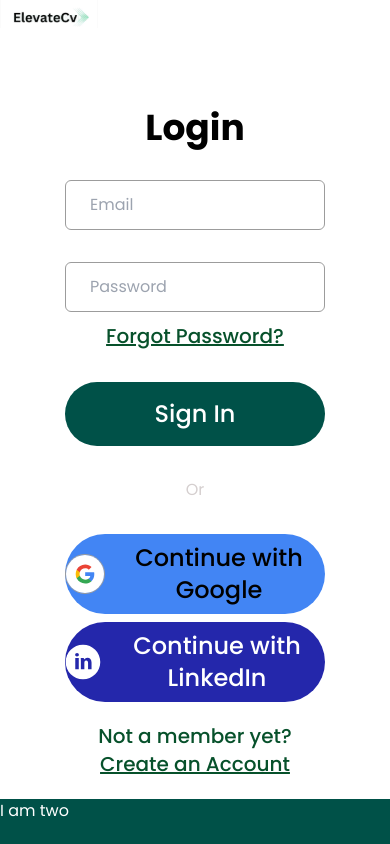
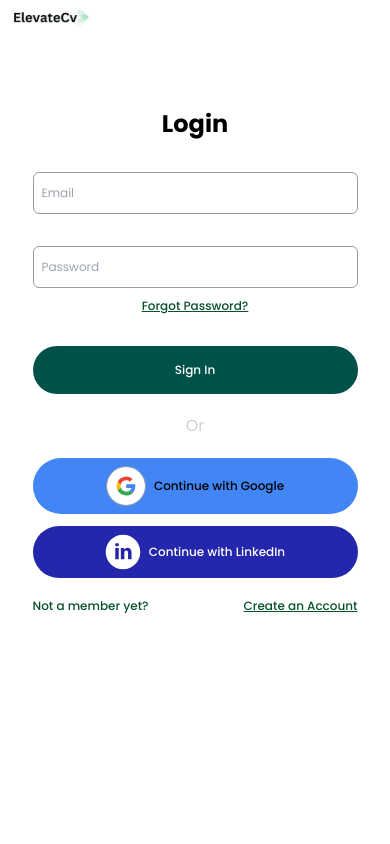
Before and after one commit to onuorachidimma/cv_maker, a React (Vite) app: page /login in a window 390 px wide. Built offline with nearby package versions, Linux system fonts and the light colour scheme.

Commit message:
feat: create LoginPage responsive UI

```diff
--- a/src/pages/loginPage.jsx
+++ b/src/pages/loginPage.jsx
@@ -1,19 +1,21 @@
 import logo from "../assets/images/Logo-whitebg.svg";
 import { Link } from "react-router-dom";
-import signinImg from "../assets/images/Signin-Button.svg";
-import googleSigninImg from "../assets/images/googleLoginButton.svg";
 import linkedInSigninImg from "../assets/images/social_linkedin-with-circle.svg";
 import googleIcon from "../assets/images/google.svg";
+import loginPicture from "../assets/images/LoginPage-picture.svg";
+import yellowAngle from "../assets/images/YellowVector 1.svg";
 const LoginPage = () => {
   return (
-    <div className="flex flex-wrap font-sans h-screen">
-      <div className="w-full md:w-2/3 bg-white text-black">
-        <div className="mb-20 w-1/4 bg-black">
+    <div className="flex flex-wrap font-sans h-screen lg:max-w-1700px lg:mx-auto">
+      <div className="w-full md:w-6/12 lg:w-2/3 bg-white text-black">
+        <div className="mb-20 w-1/4">
           <img className="" src={logo} alt="Logo" />
         </div>
 
-        <div className="w-8/12 mx-auto">
-          <h3 className="text-4xl font-bold mb-8 text-center">Login</h3>
+        <div className="w-10/12 md:w-10/12 lg:w-6/12 mx-auto">
+          <h3 className="text-2xl md:text-3xl lg:text-4xl  font-bold mb-8 text-center">
+            Login
+          </h3>
 
           <div className="mb-8">
             <input
@@ -21,18 +23,18 @@ const LoginPage = () => {
               name="email"
               id="email"
               placeholder="Email"
-              className="w-full border border-customLight block rounded-md mb-8 py-3 indent-6"
+              className="w-full border border-customLight block rounded-md mb-8 py-3 indent-2 sm:indent-3 md:indent-6 text-xs sm:text-x md:text-xl"
             />
             <input
               type="password"
               name="password"
               id="password"
               placeholder="Password"
-              className="w-full border border-customLight block rounded-md mb-2.5 py-3 indent-6"
+              className="w-full border border-customLight block rounded-md mb-2.5 py-3 indent-2 sm:indent-3 md:indent-6 text-xs sm:text-x md:text-xl"
             />
             <Link
               to="#"
-              className="text-center block text-customDeepGreen underline text-xl font-medium"
+              className="text-center block text-customDeepGreen underline text-xs sm:text-x md:text-base  font-medium"
             >
               Forgot Password?
             </Link>
@@ -40,14 +42,14 @@ const LoginPage = () => {
 
           <div>
             <button
-              className="text-white text-2xl font-medium block w-full w-full bg-purple rounded-50px py-4"
+              className="text-white text-xs sm:text-x md:text-base font-medium block w-full w-full bg-purple rounded-50px py-4"
               type="submit"
             >
-              <p>Sign In</p>
+              Sign In
             </button>
-            <p className="text-customTextGray text-center my-8">Or</p>
+            <p className="text-customTextGray text-center my-5">Or</p>
             <button
-              className="block text-2xl font-medium w-full flex justify-center items-center rounded-50px bg-customLightBlue  mb-2 py-2"
+              className="block text-xs sm:text-x md:text-base font-medium w-full flex justify-center items-center rounded-50px bg-customLightBlue  mb-3 py-2"
               type="submit"
             >
               <img
@@ -59,7 +61,7 @@ const LoginPage = () => {
             </button>
 
             <button
-              className=" block text-2xl font-medium bg-customBlue w-full flex justify-center items-center mb-5 text-white rounded-50px py-2"
+              className=" block text-xs sm:text-x md:text-base  font-medium bg-customBlue w-full flex justify-center items-center mb-5 text-white rounded-50px py-2"
               type="submit"
             >
               <img
@@ -69,11 +71,11 @@ const LoginPage = () => {
               />
               Continue with LinkedIn
             </button>
-            <p className="text-center text-xl font-medium text-customDeepGreen">
+            <p className="text-center flex justify-between text-xs sm:text-x lg:text-base font-medium text-customDeepGreen">
               Not a member yet?
               <Link
                 to="#"
-                className="text-customDeepGreen underline text-xl font-medimu"
+                className="text-customDeepGreen underline text-xs sm:text-x lg:text-base font-medium"
               >
                 {" "}
                 Create an Account
@@ -82,7 +84,22 @@ const LoginPage = () => {
           </div>
         </div>
       </div>
-      <div className="w-full md:w-1/3 bg-purple text-white">I am two</div>
+
+      <div className="hidden md:block md:w-6/12 lg:w-1/3 bg-purple text-white relative">
+        <div className="w-8/12 mx-auto mt-14 relative">
+          <img className="w-full" src={loginPicture} alt="reviewer Picture" />
+          <img className="absolute bottom-0 left-0" src={yellowAngle} alt="" />
+        </div>
+
+        <div className="w-8/12 mx-auto bg-white text-black rounded-b-3xl p-9">
+          <h4 className="text-2xl font-bold">Modupe Apaokaghi</h4>
+          <p className="font-medium mb-4">Group Manager at Adobe</p>
+          <q className="font-normal">
+            ElevateCV made managing a high volume pipeline while exploring
+            different functions a breeze. This tool is a game-changer!
+          </q>
+        </div>
+      </div>
     </div>
   );
 };
```
